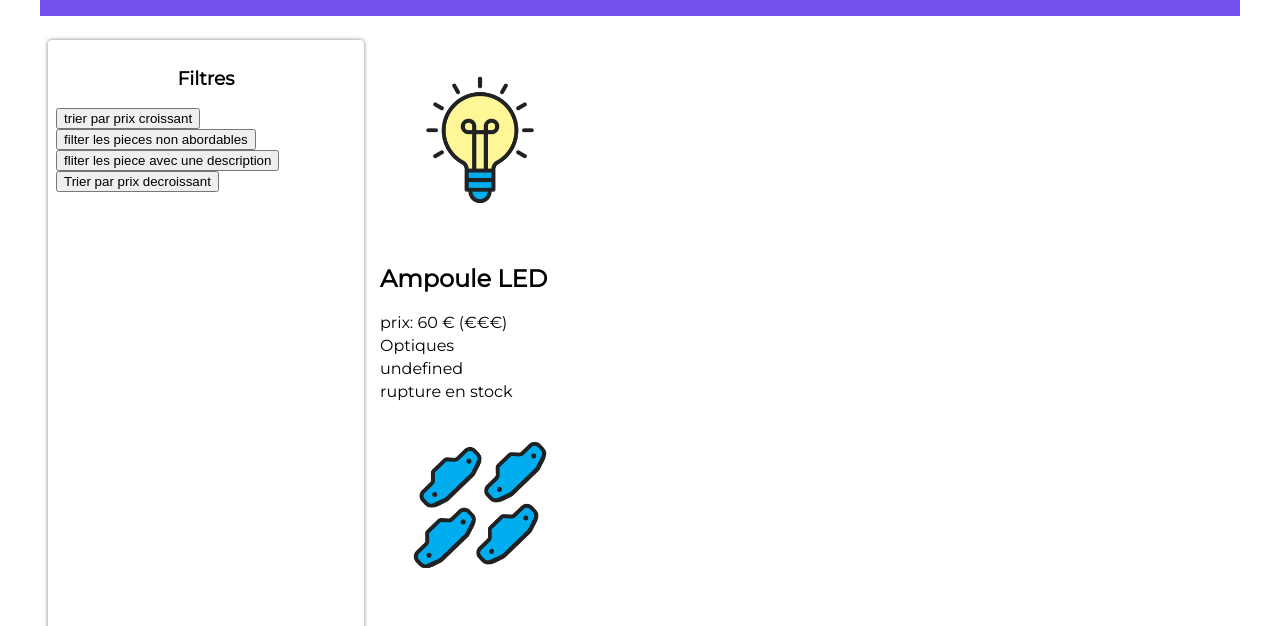
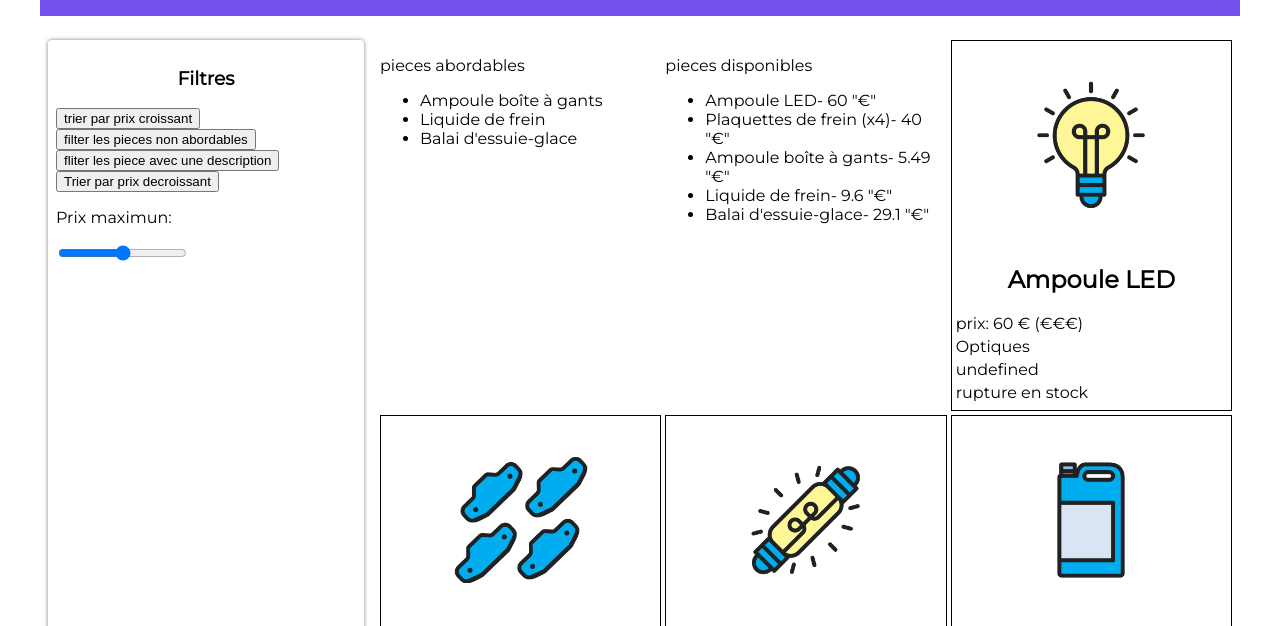
Before and after one commit to carrubbasamuel/nuova, a website: page index.html in a window 1280 px wide. Shown: the part 98-724 px from the top of the page. Drawn offline with Linux system fonts and the light colour scheme.

Commit message:
aggunti file css,js html

```diff
--- a/index.html
+++ b/index.html
@@ -3,7 +3,9 @@
 	<head>
 		<meta charset="utf-8">
 		<title>Les Bonnes Pièces</title>
+
 		<link rel="stylesheet" href="styles.css">
+
 	</head>
 	<body>
 		<header>
@@ -14,20 +16,28 @@
 			<!-- Menu de recherche -->
 			<section class="filtres">
 				<h3>Filtres</h3>
-                <button id="trier">trier par prix croissant</button>
+				<button id="btn-trier">trier par prix croissant</button>
 				<br>
 				<button id="btn-filter">filter les pieces non abordables</button>
 				<br>
 				<button id="btn-Nodesc">fliter les piece avec une description</button>
 				<br>
 				<button id="btn-decroissant">Trier par prix decroissant</button>
+				<br>
+				<p>Prix maximun:</p>
+				<input type="range" name="prix-max" id="prix-max" min="0" max="60" step="5">
 			</section>
 
 			<!-- Fiches produits -->
 			<section id="fiches">
+				<div id="abordables">
+					<p>pieces abordables</p>
+				</div>
+				<div id="disponible">
+					<p>pieces disponibles</p>
+				</div>
 			</section>
 		</main>
-
 
 		<script src="pieces.js"></script>
 	</body>
--- a/styles.css
+++ b/styles.css
@@ -45,11 +45,24 @@ main {
 #fiches {
 	flex: 1;
 	margin: 8px;
+	display: grid;
+	grid-template-columns: repeat(3, 1fr);
+	gap: 4px;
 }
-#fiches img {
+#fiches article {
+	border: 1px solid black;
+	padding: 4px;
+}
+#fiches article img {
+	display: block;
+	margin-left: auto;
+	margin-right: auto;
 	max-width: 200px;
 }
-#fiches p {
+#fiches article p {
 	margin-top: 4px;
 	margin-bottom: 4px;
 }
+#fiches article h2 {
+	text-align: center;
+}
```
Lines whose indentation alone changed are shown as unchanged.
